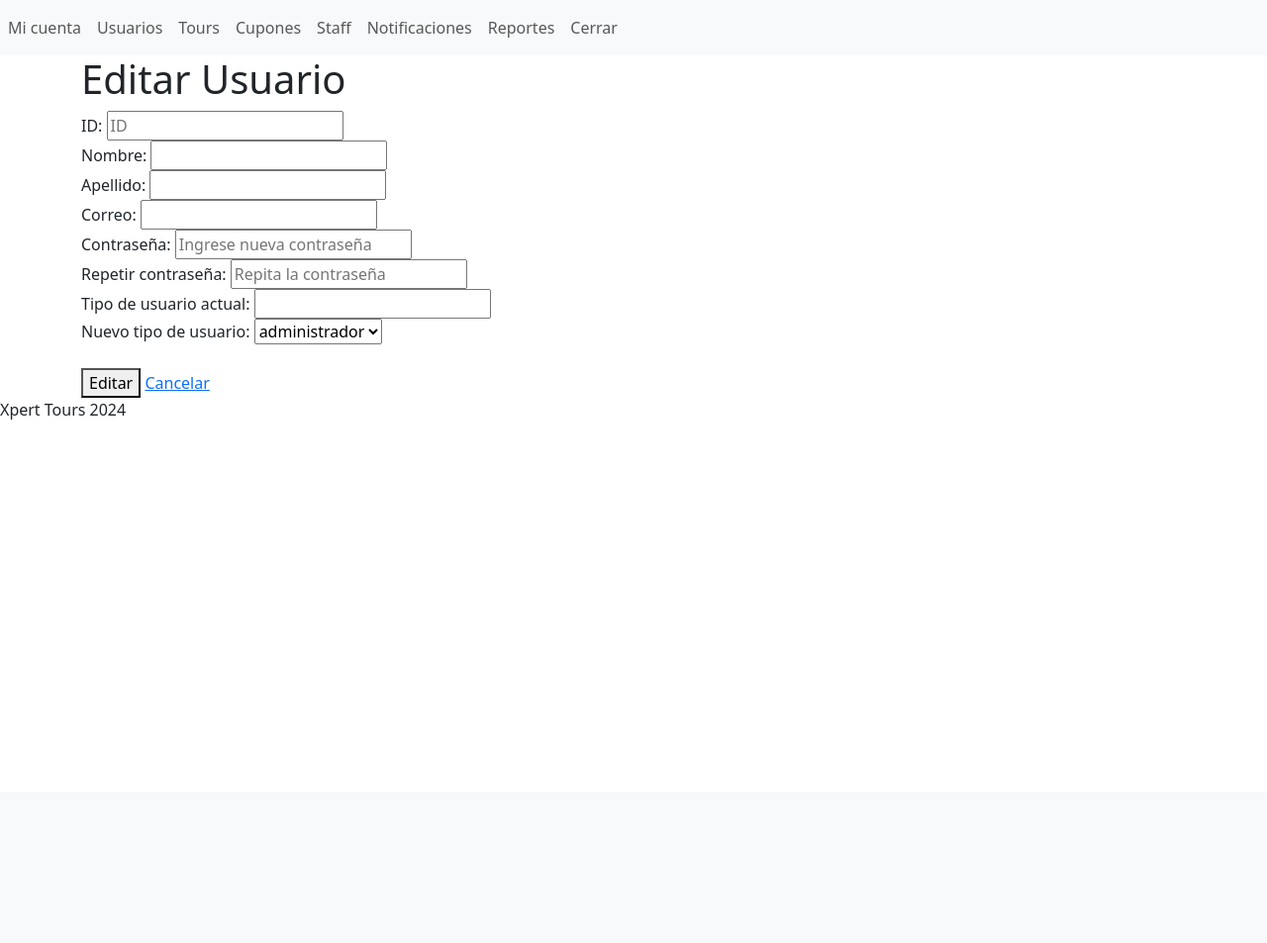
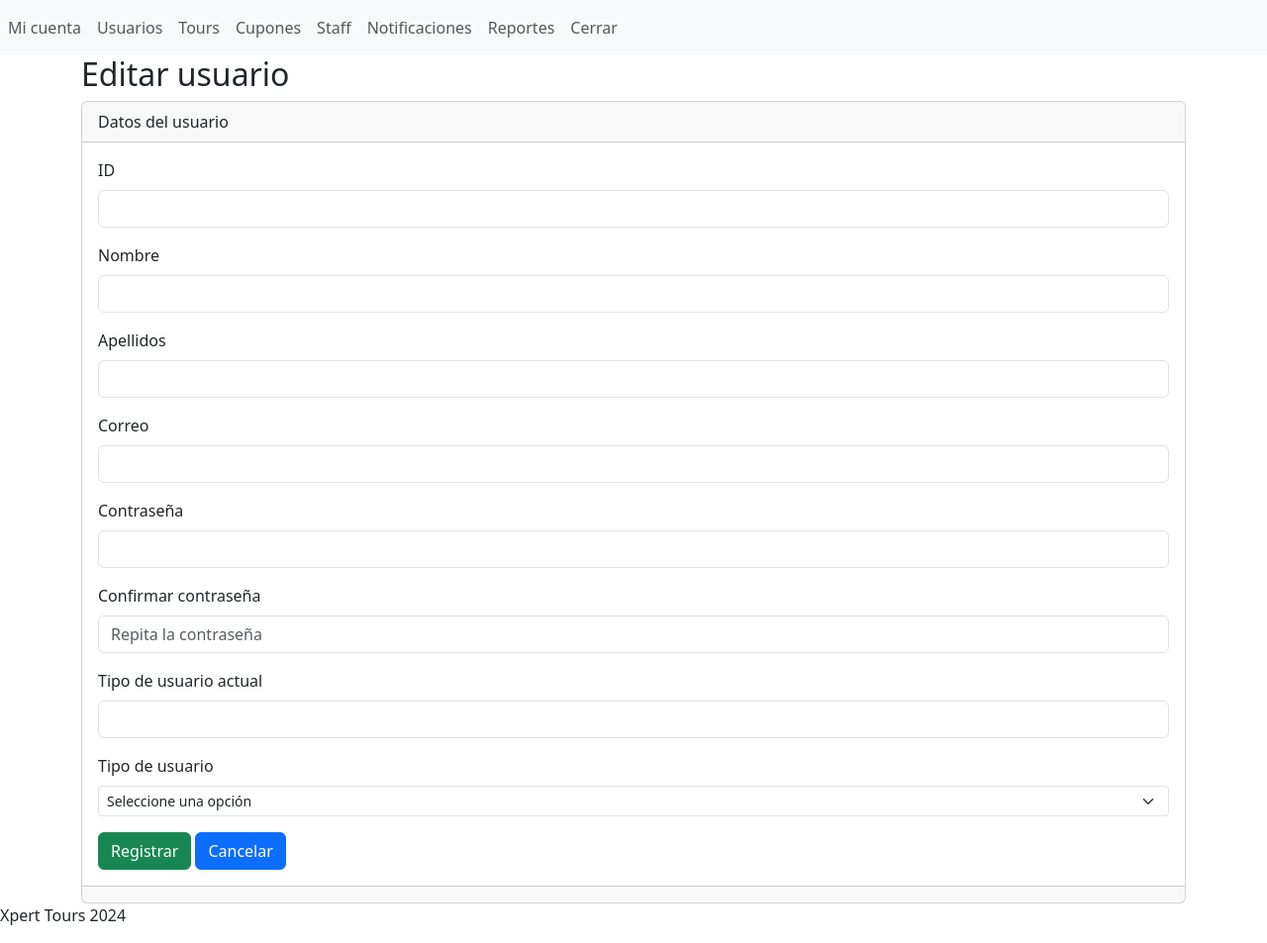
Before and after one commit to jhon-ran/xpert, a PHP site: page /xpert/secciones/usuarios/editar.php in a window 1280 px wide. Shown: the whole page at 99% size. Before the commit the page ends 424 px from the top, so only its background shows below. Run offline with PHP 8.4, Linux system fonts and the light colour scheme; data that the repository does not hold is empty.

Commit message:
add bootstrap to forms and tables

```diff
--- a/secciones/usuarios/editar.php
+++ b/secciones/usuarios/editar.php
@@ -66,36 +66,59 @@ if($_POST){
 <!-- Se llama el header desde los templates-->
 <!-- ../../ sube 2 niveles para poder acceder al folder de templates desde la posición actual-->
 <?php include("../../templates/header.php"); ?>
-<h1>Editar Usuario</h1>
+    <!--Nuevo look inicia-->
+    <h2>Editar usuario</h2>
+    <div class="card">
+        <div class="card-header">Datos del usuario</div>
+        <div class="card-body">
+            <form action="editar.php" id="editarUsuarios" method="post">
+            <div class="mb-3">
+                    <label for="txtID" class="form-label">ID</label>
+                    <input type="text" class="form-control" value ="<?php echo $txtID;?>" name="txtID" id="txtID" aria-describedby="helpId" readonly placeholder=""/>
+                </div>
+                <div class="mb-3">
+                    <label for="nombre" class="form-label">Nombre</label>
+                    <input type="text" class="form-control" value="<?php echo $nombre;?>" name="nombre" id="nombre" aria-describedby="helpId" placeholder=""/>
+                </div>
+                <div class="mb-3">
+                    <label for="apellidos" class="form-label">Apellidos</label>
+                    <input type="text" class="form-control" name="apellidos" id="apellidos" value = "<?php echo $apellidos;?>" aria-describedby="helpId" placeholder=""/>
+                </div>
+                <div class="mb-3">
+                    <label for="email" class="form-label">Correo</label>
+                    <input type="email" class="form-control" name="email" id="email" value = "<?php echo $email;?>" aria-describedby="helpId" placeholder=""/>
+                </div>
+                <div class="mb-3">
+                    <label for="password" class="form-label">Contraseña</label>
+                    <input
+                        type="password" class="form-control" name="password" id="password" aria-describedby="helpId" placeholder=""/>
+                </div>
+                <div class="mb-3">
+                    <label for="confirmarPassword" class="form-label">Confirmar contraseña</label>
+                    <input
+                        type="password" class="form-control" name="confirmarPassword" id="confirmarPassword" aria-describedby="helpId" placeholder="Repita la contraseña"/>
+                </div>
+                <div class="mb-3">
+                    <label for="nombre" class="form-label">Tipo de usuario actual</label>
+                    <input type="text" class="form-control" name="tipoUsuario" id="tipoUsuario" value = "<?php echo $tipo;?>" readonly aria-describedby="helpId" placeholder=""/>
+                </div>
+                <div class="mb-3">
+                    <label for="tipo" class="form-label">Tipo de usuario</label>
+                    <select class="form-select form-select-sm" name="tipo" id="tipo">
+                        <option value="" selected>Seleccione una opción</option>
+                        <option value="admin">Administrador</option>
+                        <option value="cliente">Cliente</option>
+                        <option value="ventas">Ventas</option>
+                    </select>
+                </div>
+                <button type="submit" class="btn btn-success">Registrar</button>
+                <a name="" id="" class="btn btn-primary" href="index.php" role="button">Cancelar</a>
+            </form>
 
-<form action="editar.php" id="editarUsuarios" method="post">
-
-        ID:
-        <input type="text" value ="<?php echo $txtID;?>" readonly name="txtID" id="txtID" placeholder="ID"/><br>
-        Nombre:
-        <input type="text" name="nombre" id="nombre" value = "<?php echo $nombre;?>" required><br>
-        Apellido:
-        <input type="text" name="apellidos" id="apellidos" value = "<?php echo $apellidos;?>" required><br>
-        Correo:
-        <input type="email" name="email" id="email" value = "<?php echo $email;?>"><br>
-        Contraseña:
-        <input type="password" name="password" id="password" placeholder="Ingrese nueva contraseña" required><br>
-        Repetir contraseña:
-        <input type="password" name="confirmarPassword" id="confirmarPassword" required placeholder="Repita la contraseña" required><br>
-        <label for="tipoUsuario">Tipo de usuario actual:</label>
-        <input type="text" name="tipoUsuario" id="tipoUsuario" value = "<?php echo $tipo;?>" readonly><br>
-        <label for="tipo">Nuevo tipo de usuario:</label>
-        <select name="tipo" id="tipo">
-            <option value="admin">administrador</option>
-            <option value="cliente">cliente</option>
-            <option value="ventas">ventas</option>
-        </select>
-        <br>
-        <br>
-        <button type="submit">Editar</button>
-        <a href="index.php">Cancelar</a>
-    </form>
-
+        </div>
+        <div class="card-footer text-muted"></div>
+    </div>
+    <!--Nuevo look termina-->
 
     <script>
     //Script para verificar que las contraseñas sean iguales antes de mandar los datos por POST
```
Also changed, not shown: secciones/cupones/editar.php (+37 -20 lines), secciones/cupones/index.php (+12 -46 lines), secciones/tours/index.php (+14 -0 lines), secciones/usuarios/index.php (+8 -34 lines).
